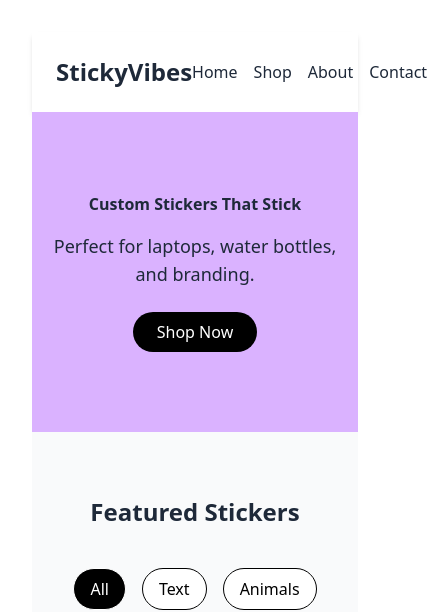
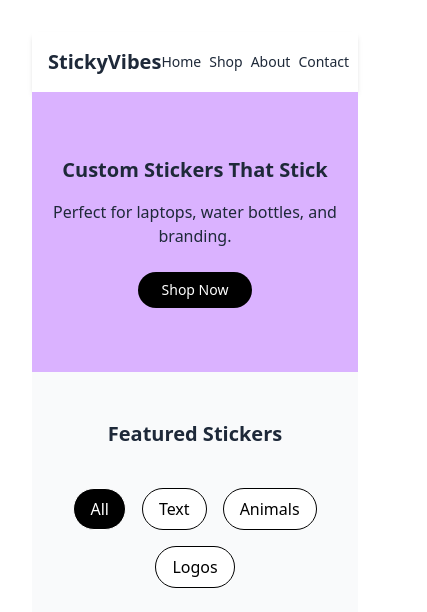
Before and after one commit to izequielsalas/sticker-shop, a React (Vite) app: page / in a window 390 px wide. Shown: the top 612 px of the page, 427 px wide, since content can reach past the window. Built offline with nearby package versions, Linux system fonts and the light colour scheme.

Commit message:
mob responsive update 2.0

```diff
--- a/src/components/LandingPage.jsx
+++ b/src/components/LandingPage.jsx
@@ -1,14 +1,13 @@
 import React from 'react';
 import StickerGrid from './StickerGrid';
-
 
 export default function StickerShopLanding() {
   return (
     <div className="min-h-screen bg-white text-gray-800">
       {/* Header */}
-      <header className="flex justify-between items-center p-6 shadow-md">
-        <h1 className="text-2xl font-bold">StickyVibes</h1>
-        <nav className="space-x-4">
+      <header className="flex justify-between items-center px-4 sm:px-8 py-4 sm:py-6 shadow-md">
+        <h1 className="text-xl sm:text-2xl font-bold">StickyVibes</h1>
+        <nav className="space-x-2 sm:space-x-4 text-sm sm:text-base">
           <a href="#home" className="hover:underline">Home</a>
           <a href="#shop" className="hover:underline">Shop</a>
           <a href="#about" className="hover:underline">About</a>
@@ -17,23 +16,28 @@ export default function StickerShopLanding() {
       </header>
 
       {/* Hero Section */}
-      <section className="text-center py-20 px-4 bg-purple-300">
-        <h2 className="text-base sm:text-2xl md:text-3xl
- lg:text-4xl font-bold mb-4">Custom Stickers That Stick</h2>
-        <p className="text-lg mb-6">Perfect for laptops, water bottles, and branding.</p>
-        <button className="bg-black text-white px-6 py-2 rounded-full hover:bg-gray-800">Shop Now</button>
+      <section className="text-center py-16 sm:py-20 px-4 sm:px-8 bg-purple-300">
+        <h2 className="text-xl sm:text-3xl md:text-4xl lg:text-5xl font-bold mb-4">
+          Custom Stickers That Stick
+        </h2>
+        <p className="text-base sm:text-lg mb-6">
+          Perfect for laptops, water bottles, and branding.
+        </p>
+        <button className="bg-black text-white px-6 py-2 rounded-full hover:bg-gray-800 text-sm sm:text-base">
+          Shop Now
+        </button>
       </section>
 
       {/* Featured Stickers */}
-      <section id="shop" className="py-16 px-6 bg-gray-50">
-        <h3 className="text-2xl font-semibold text-center mb-10">Featured Stickers</h3>
+      <section id="shop" className="py-12 sm:py-16 px-4 sm:px-6 bg-gray-50">
+        <h3 className="text-xl sm:text-2xl font-semibold text-center mb-10">Featured Stickers</h3>
         <StickerGrid />
       </section>
 
       {/* Why Buy From Us */}
-      <section id="about" className="py-16 px-6 bg-white">
-        <h3 className="text-2xl font-semibold text-center mb-6">Why Buy From Us</h3>
-        <ul className="max-w-xl mx-auto list-disc list-inside space-y-2">
+      <section id="about" className="py-12 sm:py-16 px-4 sm:px-6 bg-white">
+        <h3 className="text-xl sm:text-2xl font-semibold text-center mb-6">Why Buy From Us</h3>
+        <ul className="max-w-xl mx-auto list-disc list-inside space-y-2 text-sm sm:text-base">
           <li>Waterproof vinyl stickers</li>
           <li>Die-cut or kiss-cut options</li>
           <li>Free design mockups</li>
@@ -41,15 +45,17 @@ export default function StickerShopLanding() {
       </section>
 
       {/* CTA Section */}
-      <section className="text-center py-16 px-4 bg-purple-200">
-        <h3 className="text-2xl font-semibold mb-4">Want a custom design?</h3>
-        <p className="mb-6">Let’s make it happen.</p>
-        <button className="bg-black text-white px-6 py-2 rounded-full hover:bg-gray-800">Request a Quote</button>
+      <section className="text-center py-12 sm:py-16 px-4 sm:px-8 bg-purple-200">
+        <h3 className="text-xl sm:text-2xl font-semibold mb-4">Want a custom design?</h3>
+        <p className="mb-6 text-sm sm:text-base">Let’s make it happen.</p>
+        <button className="bg-black text-white px-6 py-2 rounded-full hover:bg-gray-800 text-sm sm:text-base">
+          Request a Quote
+        </button>
       </section>
 
       {/* Footer */}
-      <footer className="text-center py-6 text-sm text-gray-500">
-        <p>&copy; 2025 IzequielSalas • © 2025 StickyVibes</p>
+      <footer className="text-center py-6 text-xs sm:text-sm text-gray-500">
+        <p>&copy; 2025 IzequielSalas • StickyVibes</p>
       </footer>
     </div>
   );
```
